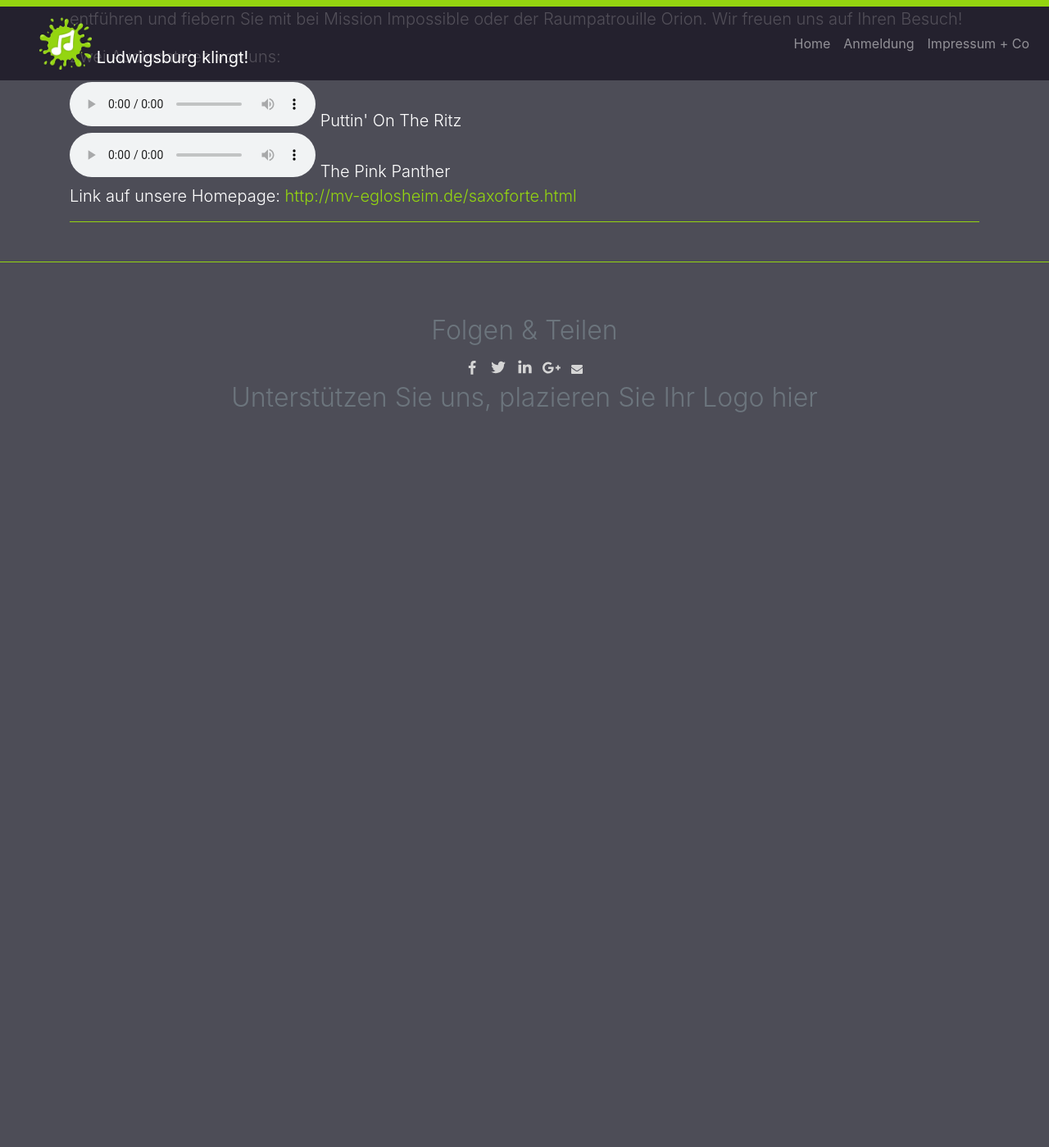
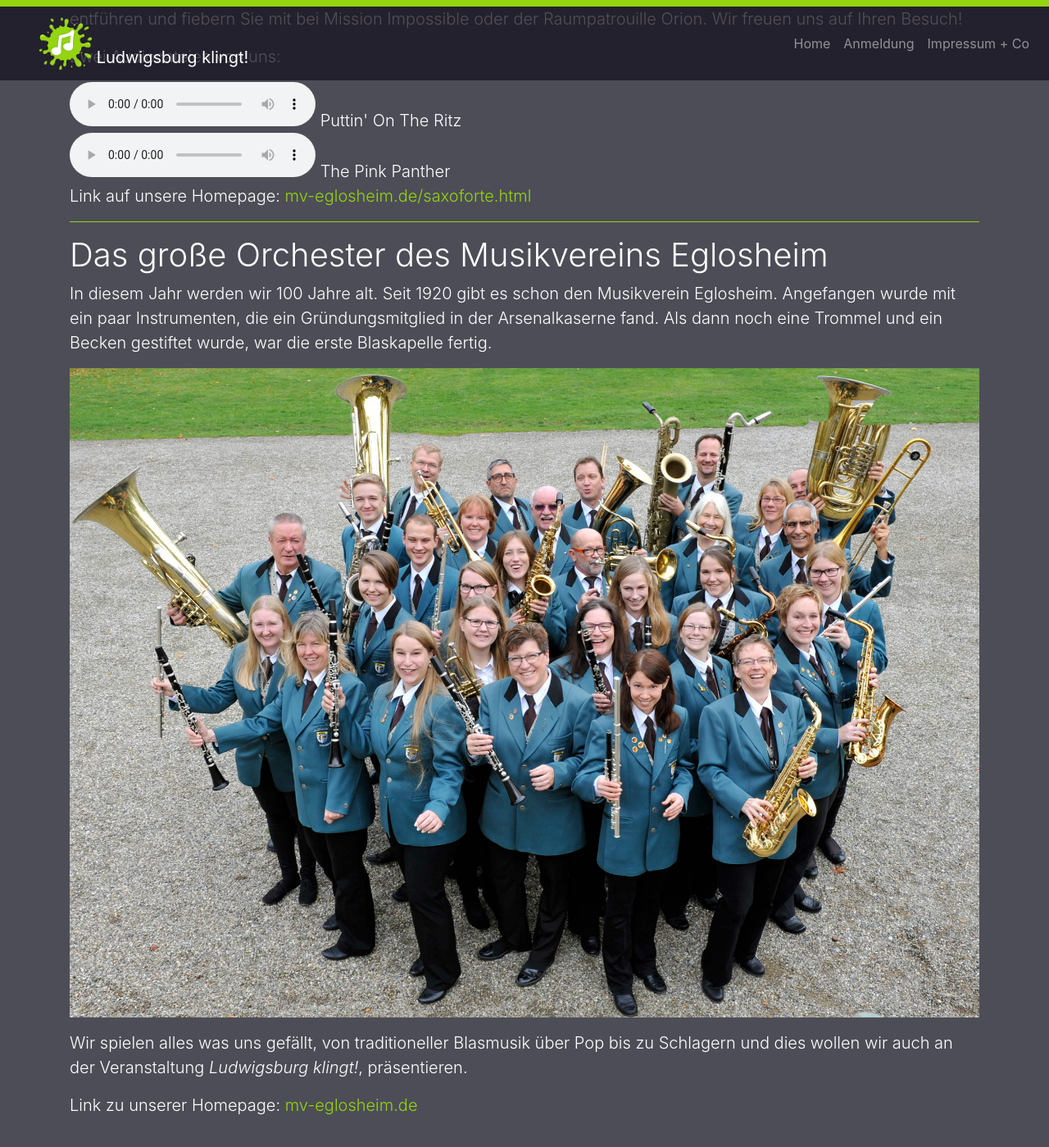
Before and after one commit to Harald-LB/LB-klingt, a Jekyll site: the page built from _posts/2019-12-11-teilnehmer.markdown, in a window 1280 px wide and 1400 px high, scrolled down 6080 px. Shown: the whole window at 82% size. Built offline with Jekyll 4.4.1, drawn with Linux system fonts in a browser that asks for light colours; before the commit the page ends 6689 px from its top, so only the background shows below that.

Commit message:
MV-Eglosheim hinzugefuegt

```diff
--- a/_posts/2019-12-11-teilnehmer.markdown
+++ b/_posts/2019-12-11-teilnehmer.markdown
@@ -189,6 +189,19 @@ Zwei Audiodateien von uns:
 
 
 
-Link auf unsere Homepage: [http://mv-eglosheim.de/saxoforte.html](http://mv-eglosheim.de/saxoforte.html)
+Link auf unsere Homepage: [mv-eglosheim.de/saxoforte.html](http://mv-eglosheim.de/saxoforte.html)
 
 <hr class="my-md-3">
+
+<h1 id="mv-eglosheim">Das große Orchester des Musikvereins Eglosheim</h1>
+
+In diesem Jahr werden wir 100 Jahre alt. Seit 1920 gibt es schon den Musikverein Eglosheim.
+Angefangen wurde mit ein paar Instrumenten, die ein Gründungsmitglied in der Arsenalkaserne fand.
+Als dann noch eine Trommel und ein Becken gestiftet wurde, war die erste Blaskapelle fertig.
+
+![MV-Eglosheim](assets/img/teilnehmer/MV-EglosheimGruppenbild.jpg){: .img-fluid}
+
+Wir spielen alles was uns gefällt, von traditioneller Blasmusik über Pop bis zu Schlagern
+und dies wollen wir auch an der Veranstaltung _Ludwigsburg klingt!_, präsentieren.
+
+Link zu unserer Homepage: [mv-eglosheim.de](http://mv-eglosheim.de/)
```
Also changed, not shown: assets/img/teilnehmer/MV-EglosheimGruppenbild.jpg (added).
